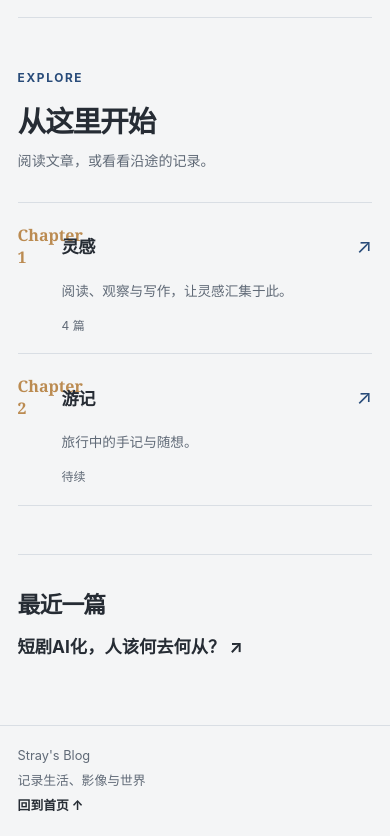
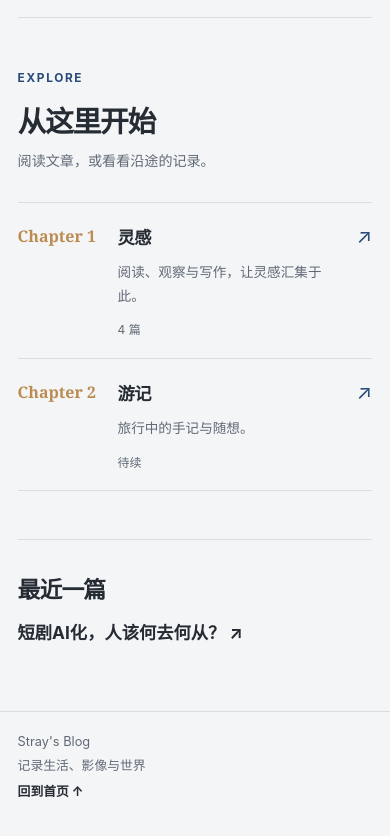
Before and after one commit to STRAY-FLZ/stray-articles, a plain HTML site: page index.html in a window 390 px wide. Shown: the part 1036-1872 px from the top of the page. Drawn offline with Linux system fonts and the light colour scheme.

Commit message:
Keep chapter labels on one line and align homepage columns

```diff
--- a/site.css
+++ b/site.css
@@ -105,9 +105,9 @@ a:focus-visible { outline: 3px solid var(--blue); outline-offset: 4px; }
 .section-heading h2 { margin: .7rem 0 0; font-size: clamp(1.8rem, 3vw, 2.55rem); font-weight: 780; letter-spacing: -.045em; }
 .section-heading p { margin: 0 0 .2rem; color: var(--muted); font-size: .88rem; }
 .topic-list { border-top: 1px solid var(--line); }
-.topic-row { display: grid; grid-template-columns: 3rem minmax(10rem, 15rem) minmax(0, 1fr) 3.5rem 1.5rem; align-items: center; gap: 1.6rem; min-height: 104px; padding-block: 1.3rem; border-bottom: 1px solid var(--line); transition: padding-left .18s ease, background-color .18s ease; }
+.topic-row { display: grid; grid-template-columns: max-content minmax(10rem, 15rem) minmax(0, 1fr) 3.5rem 1.5rem; align-items: center; gap: 1.6rem; min-height: 104px; padding-block: 1.3rem; border-bottom: 1px solid var(--line); transition: padding-left .18s ease, background-color .18s ease; }
 .topic-row:hover { padding-left: .7rem; background: rgb(255 255 255 / 36%); }
-.topic-row__number { color: var(--accent); font: 700 1rem Georgia, serif; }
+.topic-row__number { min-width: 5.5em; color: var(--accent); font: 700 1rem Georgia, serif; white-space: nowrap; }
 .topic-row__title { font-size: 1.22rem; font-weight: 760; letter-spacing: -.035em; }
 .topic-row__summary { color: var(--muted); font-size: .91rem; line-height: 1.75; }
 .topic-row__count { color: var(--muted); font-size: .79rem; white-space: nowrap; }
@@ -177,7 +177,7 @@ a:focus-visible { outline: 3px solid var(--blue); outline-offset: 4px; }
   .home-hero { gap: 2rem; }
   .home-hero h1 { font-size: clamp(4.8rem, 9vw, 7rem); }
   .visual-plate--hero { min-height: 360px; }
-  .topic-row { grid-template-columns: 2rem minmax(8rem, 12rem) minmax(0, 1fr) 3rem 1rem; gap: 1rem; }
+  .topic-row { grid-template-columns: max-content minmax(8rem, 12rem) minmax(0, 1fr) 3rem 1rem; gap: 1rem; }
   .article-layout { grid-template-columns: 1fr; }
   .article-side { position: static; grid-row: 2; padding-top: 0; }
   .article-side p, .article-side .side-rule { display: none; }
@@ -203,7 +203,7 @@ a:focus-visible { outline: 3px solid var(--blue); outline-offset: 4px; }
   .education-item { grid-template-columns: 1fr; gap: .45rem; padding-left: 1.3rem; }
   .topics-section { padding-block: 3rem; }
   .section-heading { align-items: start; flex-direction: column; gap: .6rem; }
-  .topic-row { grid-template-columns: 2rem minmax(0, 1fr) 1rem; gap: .75rem; min-height: 110px; }
+  .topic-row { grid-template-columns: max-content minmax(0, 1fr) 1rem; gap: .75rem; min-height: 110px; }
   .topic-row__title { font-size: 1.08rem; }
   .topic-row__summary { grid-column: 2; font-size: .85rem; }
   .topic-row__count { grid-column: 2; font-size: .75rem; }
```
